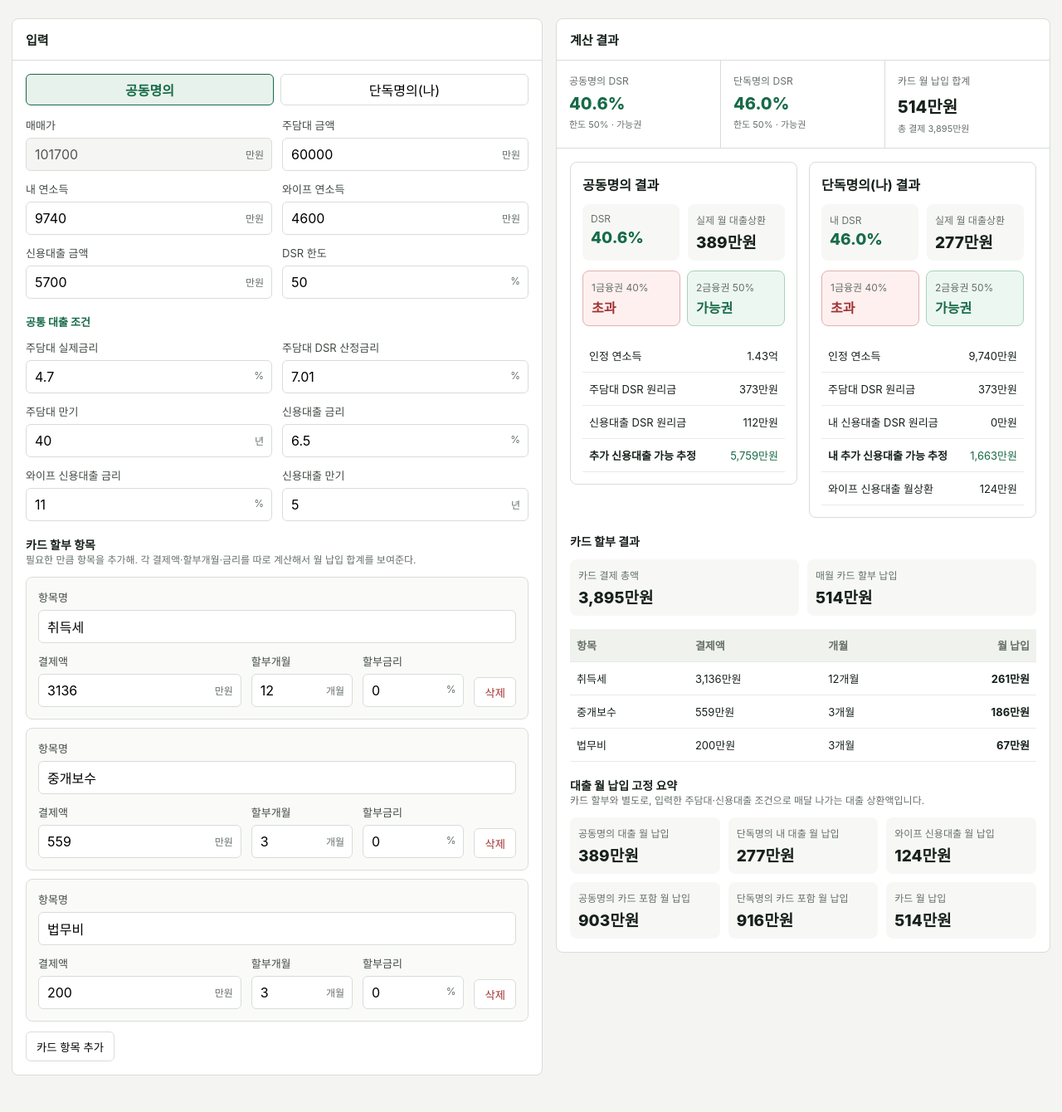
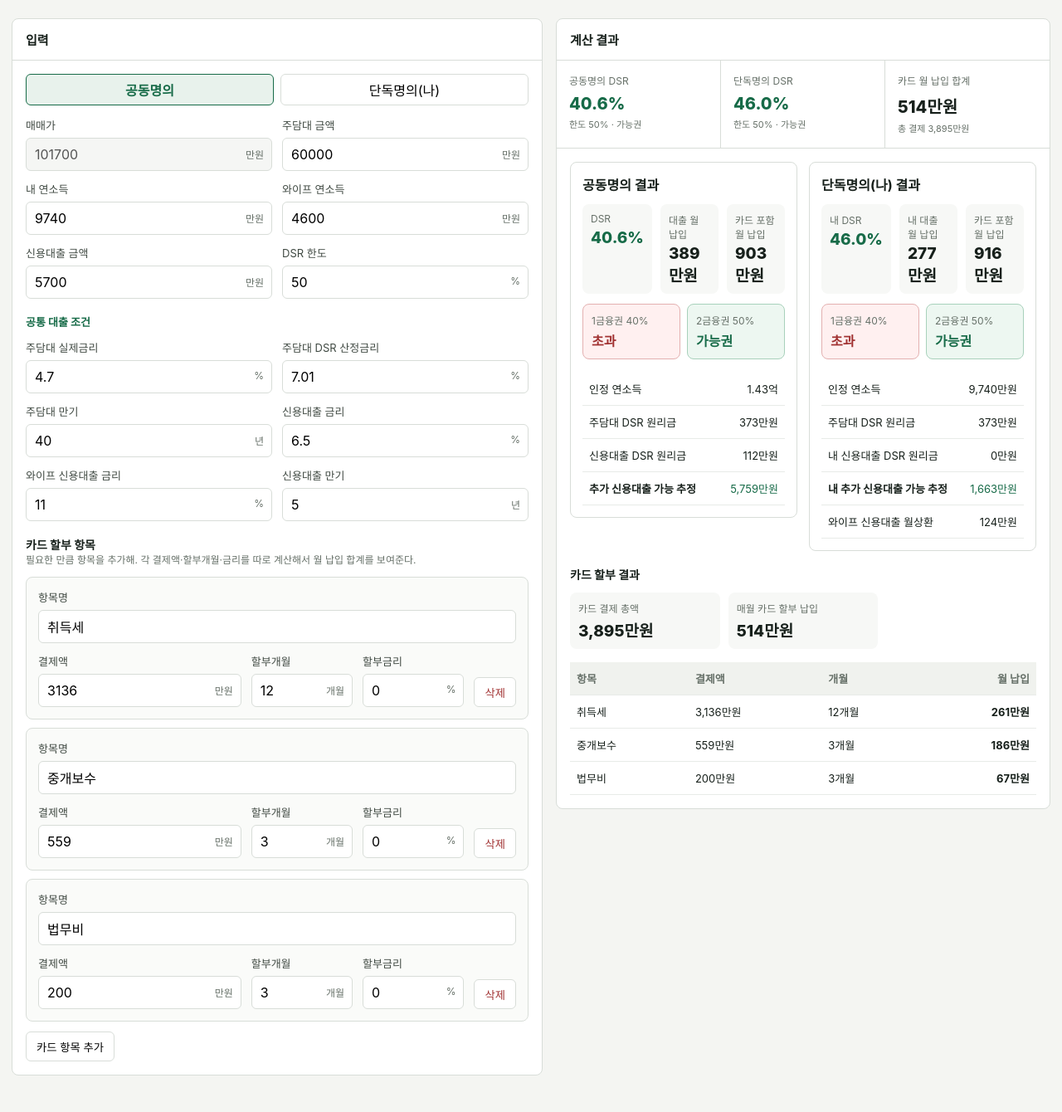
Before and after one commit to WantAirpod/house-ai, a Python web app: template src/home_decision_ai/templates/financing_calculator.html in a window 1280 px wide. Shown: the part 69-1409 px from the top of the page at 83% size. Run offline with Jinja, Linux system fonts and the light colour scheme; the template is opened without the code that fills it, so the values that code supplies are empty.

Commit message:
Separate monthly payment summaries by plan

```diff
--- a/src/home_decision_ai/templates/financing_calculator.html
+++ b/src/home_decision_ai/templates/financing_calculator.html
@@ -56,7 +56,7 @@
       .result-grid { display:grid; grid-template-columns:1fr 1fr; gap:14px; align-items:start; }
       .result-card { border:1px solid var(--line); border-radius:8px; padding:14px; background:#fff; }
       .result-card h3 { margin:0; font-size:16px; }
-      .result-summary { display:grid; grid-template-columns:1fr 1fr; gap:10px; margin-top:12px; }
+      .result-summary { display:grid; grid-template-columns:repeat(3,1fr); gap:10px; margin-top:12px; }
       .pill { border-radius:8px; padding:10px; background:#f7f8f6; }
       .pill-label { color:var(--muted); font-size:12px; }
       .pill-value { margin-top:4px; font-size:19px; font-weight:800; }
@@ -70,11 +70,10 @@
       .card-input-row { border:1px solid var(--line); border-radius:8px; padding:14px; background:#fafbf9; }
       .card-input-fields { display:grid; grid-template-columns:2fr 1fr 1fr auto; gap:12px; align-items:end; }
       .card-input-fields .card-name { grid-column:1 / -1; }
-      .fixed-payment-grid { display:grid; grid-template-columns:repeat(3,1fr); gap:10px; margin-top:12px; }
       button { min-height:36px; border:1px solid var(--line); border-radius:6px; background:var(--surface); padding:0 12px; cursor:pointer; }
       .remove-card { color:var(--danger); }
       @media (max-width:1080px) { .grid,.result-grid { grid-template-columns:1fr; } .metrics { grid-template-columns:1fr 1fr; } }
-      @media (max-width:720px) { .fields,.metrics,.card-input-fields,.result-summary,.bank-judgement,.fixed-payment-grid { grid-template-columns:1fr; } .card-input-fields .card-name { grid-column:auto; } .header-inner { align-items:flex-start; flex-direction:column; padding:14px 0; } }
+      @media (max-width:720px) { .fields,.metrics,.card-input-fields,.result-summary,.bank-judgement { grid-template-columns:1fr; } .card-input-fields .card-name { grid-column:auto; } .header-inner { align-items:flex-start; flex-direction:column; padding:14px 0; } }
     </style>
   </head>
   <body>
@@ -205,7 +204,8 @@
                 <h3>공동명의 결과</h3>
                 <div class="result-summary">
                   <div class="pill"><div class="pill-label">DSR</div><div class="pill-value" id="joint-dsr-row">-</div></div>
-                  <div class="pill"><div class="pill-label">실제 월 대출상환</div><div class="pill-value" id="joint-monthly-payment">-</div></div>
+                  <div class="pill"><div class="pill-label">대출 월 납입</div><div class="pill-value" id="joint-monthly-payment">-</div></div>
+                  <div class="pill"><div class="pill-label">카드 포함 월 납입</div><div class="pill-value" id="joint-with-card-monthly">-</div></div>
                 </div>
                 <div class="bank-judgement">
                   <div class="bank-box" id="joint-bank1-box"><div class="bank-title">1금융권 40%</div><div class="bank-result" id="joint-bank1">-</div></div>
@@ -225,7 +225,8 @@
                 <h3>단독명의(나) 결과</h3>
                 <div class="result-summary">
                   <div class="pill"><div class="pill-label">내 DSR</div><div class="pill-value" id="solo-dsr-row">-</div></div>
-                  <div class="pill"><div class="pill-label">실제 월 대출상환</div><div class="pill-value" id="solo-monthly-payment">-</div></div>
+                  <div class="pill"><div class="pill-label">내 대출 월 납입</div><div class="pill-value" id="solo-monthly-payment">-</div></div>
+                  <div class="pill"><div class="pill-label">카드 포함 월 납입</div><div class="pill-value" id="solo-with-card-monthly">-</div></div>
                 </div>
                 <div class="bank-judgement">
                   <div class="bank-box" id="solo-bank1-box"><div class="bank-title">1금융권 40%</div><div class="bank-result" id="solo-bank1">-</div></div>
@@ -252,16 +253,6 @@
               <thead><tr><th>항목</th><th>결제액</th><th>개월</th><th>월 납입</th></tr></thead>
               <tbody id="card-results"></tbody>
             </table>
-            <h3 class="section-title">대출 월 납입 고정 요약</h3>
-            <div class="mini">카드 할부와 별도로, 입력한 주담대·신용대출 조건으로 매달 나가는 대출 상환액입니다.</div>
-            <div class="fixed-payment-grid">
-              <div class="pill"><div class="pill-label">공동명의 대출 월 납입</div><div class="pill-value" id="loan-joint-monthly-fixed">-</div></div>
-              <div class="pill"><div class="pill-label">단독명의 내 대출 월 납입</div><div class="pill-value" id="loan-solo-monthly-fixed">-</div></div>
-              <div class="pill"><div class="pill-label">와이프 신용대출 월 납입</div><div class="pill-value" id="loan-spouse-monthly-fixed">-</div></div>
-              <div class="pill"><div class="pill-label">공동명의 카드 포함 월 납입</div><div class="pill-value" id="loan-joint-with-card-fixed">-</div></div>
-              <div class="pill"><div class="pill-label">단독명의 카드 포함 월 납입</div><div class="pill-value" id="loan-solo-with-card-fixed">-</div></div>
-              <div class="pill"><div class="pill-label">카드 월 납입</div><div class="pill-value" id="loan-card-monthly-fixed">-</div></div>
-            </div>
             <div id="warnings"></div>
           </div>
         </section>
@@ -482,12 +473,8 @@
         document.getElementById("card-total-note").textContent = `총 결제 ${compactWon(cardTotal)}`;
         document.getElementById("card-grand-total").textContent = compactWon(cardTotal);
         document.getElementById("card-grand-monthly").textContent = compactWon(cardMonthly);
-        document.getElementById("loan-joint-monthly-fixed").textContent = compactWon(joint.monthlyPayment);
-        document.getElementById("loan-solo-monthly-fixed").textContent = compactWon(solo.monthlyPayment);
-        document.getElementById("loan-spouse-monthly-fixed").textContent = compactWon(spouseCreditMonthly);
-        document.getElementById("loan-joint-with-card-fixed").textContent = compactWon(joint.monthlyPayment + cardMonthly);
-        document.getElementById("loan-solo-with-card-fixed").textContent = compactWon(solo.monthlyPayment + spouseCreditMonthly + cardMonthly);
-        document.getElementById("loan-card-monthly-fixed").textContent = compactWon(cardMonthly);
+        document.getElementById("joint-with-card-monthly").textContent = compactWon(joint.monthlyPayment + cardMonthly);
+        document.getElementById("solo-with-card-monthly").textContent = compactWon(solo.monthlyPayment + spouseCreditMonthly + cardMonthly);
 
         renderPlan("joint", joint);
         renderPlan("solo", solo);
```
